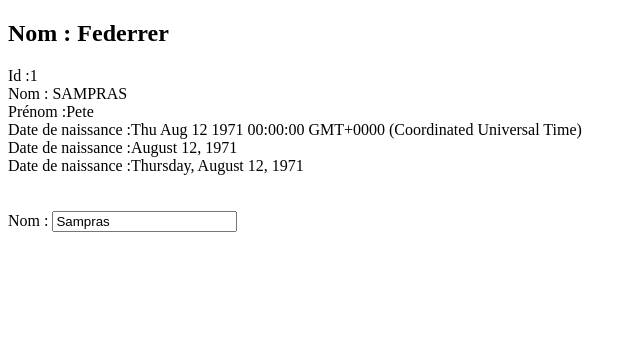
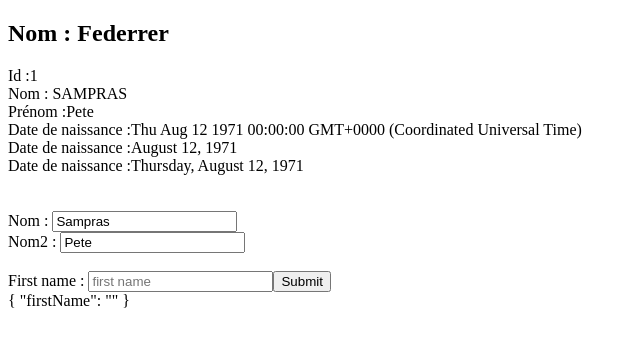
Before and after one commit to gaelschenck/B3-Angular-exercice, an Angular app: page / in a window 1280 px wide. Shown: the top 346 px of the page, without its empty margins (0-640 px from the left). Built offline with nearby package versions, Linux system fonts and the light colour scheme.

Commit message:
formulaire 2

```diff
--- a/src/app/components/tennis-players/tennis-players.component.html
+++ b/src/app/components/tennis-players/tennis-players.component.html
@@ -1,4 +1,4 @@
-<!-- <p>tennis-players works!</p> -->
+<!-- Utilisation de la classe Player -->
 <h2>Nom : {{ playerName }}</h2>
 
 <div><span>Id :</span>{{player.id}}</div>
@@ -9,6 +9,21 @@
 <div><span>Date de naissance :</span>{{player.birthDate | mydateFormat }}</div>
 <br>
 <br>
+<!-- Utilisation des Forms -->
 <label>Nom :
     <input placeholder="name" value="{{player.name}}">
 </label>
+<br>
+<label>Nom2 :
+    <input [(ngModel)]="player.firstName" placeholder="Nom du joueur">
+</label>
+<br><br>
+
+<!-- Utilisation des Reactivforms -->
+<form [formGroup]="playerForm" (ngSubmit)="onSubmit()">
+    <label>First name :
+        <input placeholder="first name" formControlName="firstName">
+    </label>
+    <button type="submit" [disabled]="!playerForm.valid">Submit</button>
+</form>
+<div>{{ playerForm.value | json }}</div>
--- a/src/app/components/tennis-players/tennis-players.component.ts
+++ b/src/app/components/tennis-players/tennis-players.component.ts
@@ -2,13 +2,15 @@
 import { TennisPlayers } from '../../Model/tennis-players';
 import { CommonModule } from '@angular/common';
 import { MydateFormatPipe } from '../../Helpers/mydate-format.pipe';
+import { FormControl, FormGroup, FormsModule } from '@angular/forms';
+import { ReactiveFormsModule } from '@angular/forms';
 
 
 
 @Component({
   selector: 'app-tennis-players',
   standalone: true,
-  imports: [CommonModule, MydateFormatPipe],
+  imports: [CommonModule, MydateFormatPipe, FormsModule,ReactiveFormsModule],
   templateUrl: './tennis-players.component.html',
   styleUrl: './tennis-players.component.scss'
 })
@@ -21,7 +23,14 @@
     name: "Sampras",
     firstName: "Pete",
     birthDate:new Date(1971, 7, 12),
-};
+  };
+  // Partie Form
+  playerForm = new FormGroup({
+    firstName: new FormControl('')
+  });
 
+  onSubmit() {
+    console.log(this.playerForm.value);
+  };
 
 }
```
